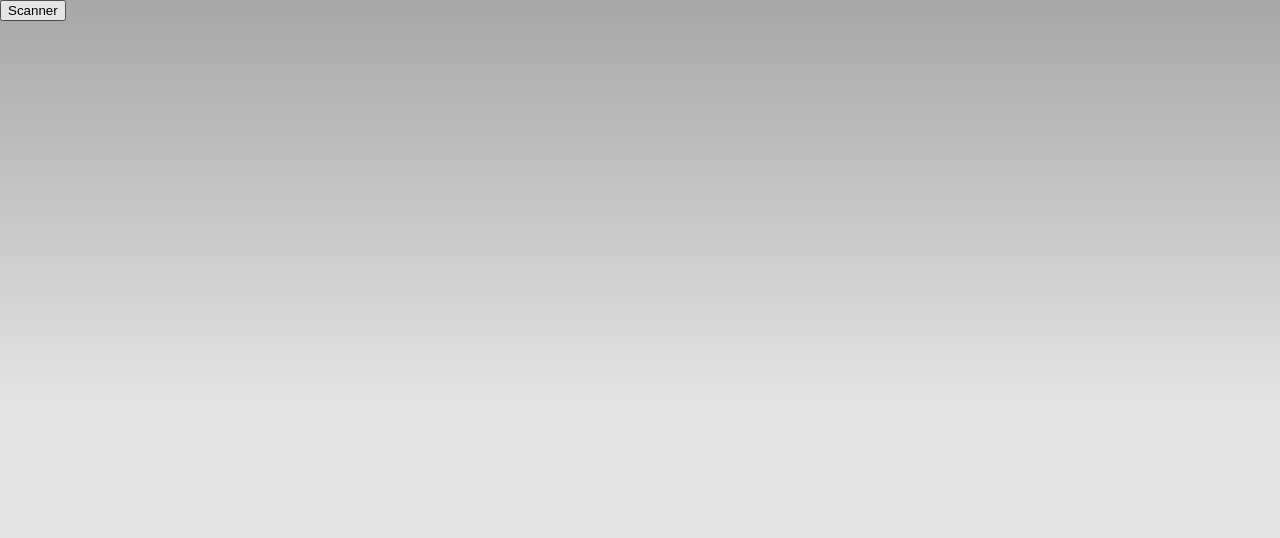
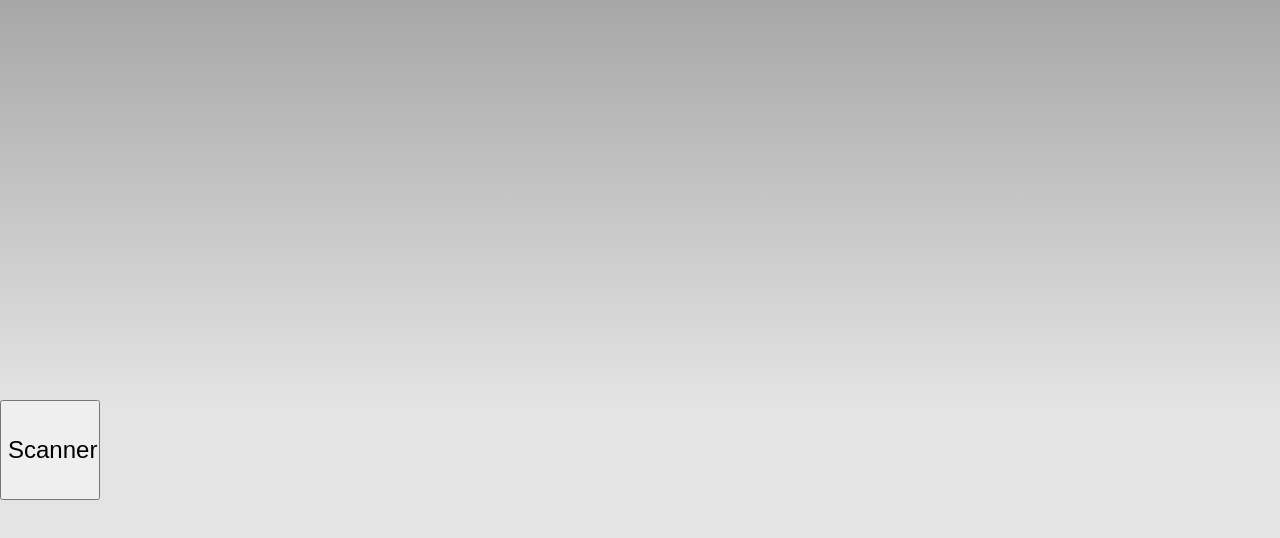
Before and after one commit to msabo9521/git_local_repo, a plain HTML site: page my-app/www/index.html in a window 1280 px wide. Drawn offline with Linux system fonts and the light colour scheme.

Commit message:
barcode2

```diff
--- a/my-app/www/css/index.css
+++ b/my-app/www/css/index.css
@@ -17,32 +17,35 @@
  * under the License.
  */
 * {
-    -webkit-tap-highlight-color: rgba(0,0,0,0); /* make transparent link selection, adjust last value opacity 0 to 1.0 */
+	-webkit-tap-highlight-color: rgba(0,0,0,0); /* make transparent link selection, adjust last value opacity 0 to 1.0 */
+	height: 100px;
+	width: 100px;
+	float: none;
 }
 
 body {
-    -webkit-touch-callout: none;                /* prevent callout to copy image, etc when tap to hold */
-    -webkit-text-size-adjust: none;             /* prevent webkit from resizing text to fit */
-    -webkit-user-select: none;                  /* prevent copy paste, to allow, change 'none' to 'text' */
-    background-color:#E4E4E4;
-    background-image:linear-gradient(top, #A7A7A7 0%, #E4E4E4 51%);
-    background-image:-webkit-linear-gradient(top, #A7A7A7 0%, #E4E4E4 51%);
-    background-image:-ms-linear-gradient(top, #A7A7A7 0%, #E4E4E4 51%);
-    background-image:-webkit-gradient(
+	-webkit-touch-callout: none;                /* prevent callout to copy image, etc when tap to hold */
+	-webkit-text-size-adjust: none;             /* prevent webkit from resizing text to fit */
+	-webkit-user-select: none;                  /* prevent copy paste, to allow, change 'none' to 'text' */
+	background-color: #E4E4E4;
+	background-image: linear-gradient(top, #A7A7A7 0%, #E4E4E4 51%);
+	background-image: -webkit-linear-gradient(top, #A7A7A7 0%, #E4E4E4 51%);
+	background-image: -ms-linear-gradient(top, #A7A7A7 0%, #E4E4E4 51%);
+	background-image: -webkit-gradient(
         linear,
         left top,
         left bottom,
         color-stop(0, #A7A7A7),
         color-stop(0.51, #E4E4E4)
     );
-    background-attachment:fixed;
-    font-family:'HelveticaNeue-Light', 'HelveticaNeue', Helvetica, Arial, sans-serif;
-    font-size:12px;
-    height:100%;
-    margin:0px;
-    padding:0px;
-    text-transform:uppercase;
-    width:100%;
+	background-attachment: fixed;
+	font-family: 'HelveticaNeue-Light', 'HelveticaNeue', Helvetica, Arial, sans-serif;
+	font-size: 12px;
+	height: 100px;
+	margin: 0px;
+	padding: 0px;
+	text-transform: uppercase;
+	width: 100%;
 }
 
 /* Portrait layout (default) */
@@ -113,3 +116,20 @@ h1 {
     animation:fade 3000ms infinite;
     -webkit-animation:fade 3000ms infinite;
 }
+#button {
+	font-size: x-large;
+	float: left;
+	height: 100px;
+	width: 100px;
+	text-align: center;
+	vertical-align: middle;
+}
+#div1 {
+	height: 300px;
+	width: auto;
+}
+#div2 {
+	float: left;
+	height: 100px;
+	width: 100px;
+}
--- a/my-app/www/index.html
+++ b/my-app/www/index.html
@@ -26,6 +26,8 @@
         <title>Scanner</title>
     </head>
     <body>
-        <button onclick=scanner()>Scanner</button>
+    	<div id="div1"></div>
+        <div></div>
+        <button id="button" onclick=scanner()>Scanner</button>
     </body>
 </html>
```
